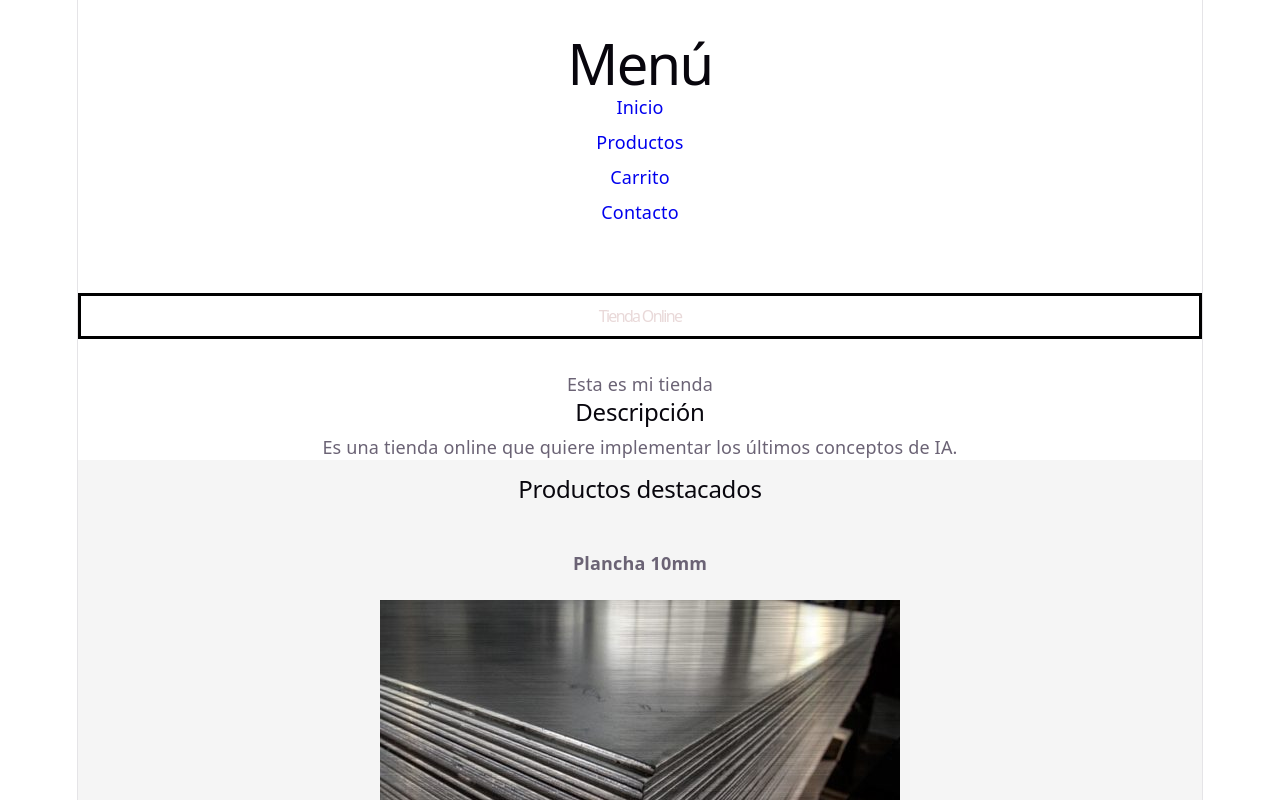
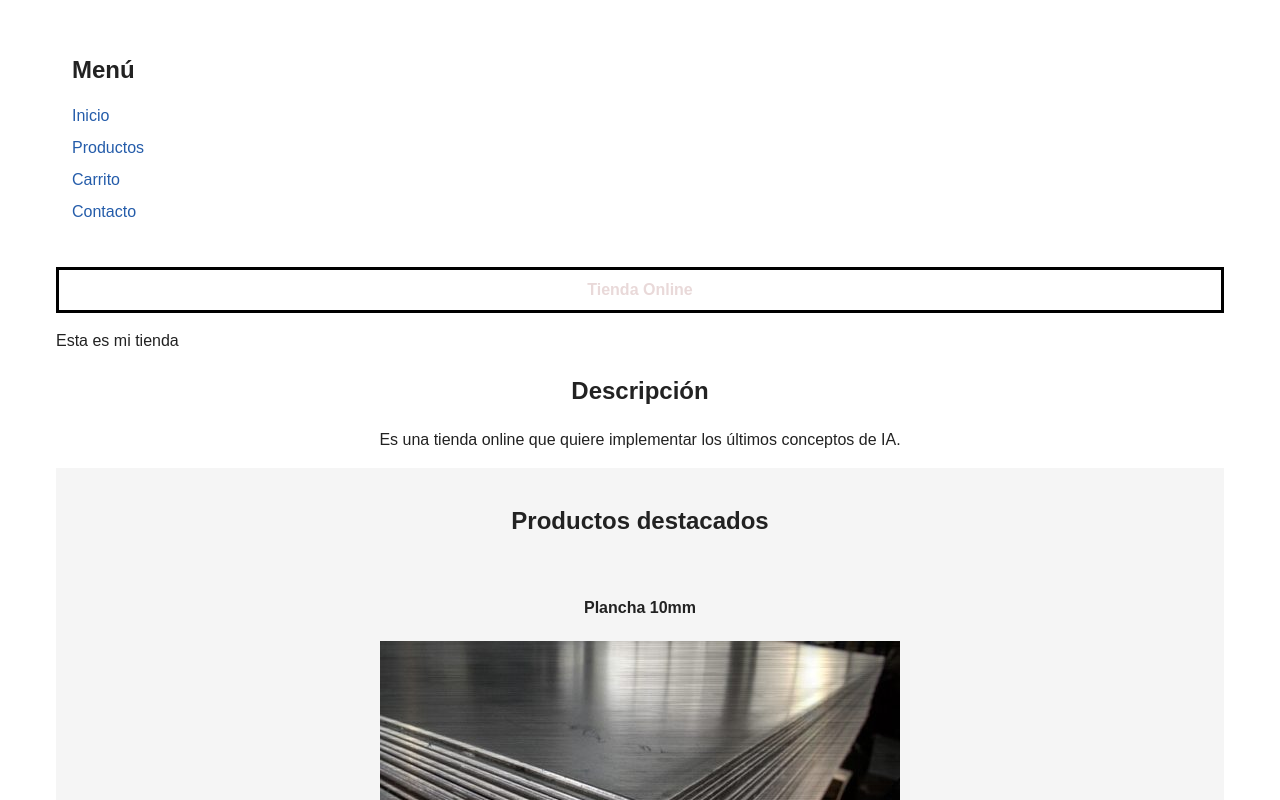
Before and after one commit to RAndres2208/ProyectoFullstack2, a React (Vite) app: page / in a window 1280 px wide. Shown: the top 800 px of the page. Built offline with nearby package versions, Linux system fonts and the light colour scheme.

Commit message:
Eliminar estilos de plantilla y simplificar CSS global

```diff
--- a/src/index.css
+++ b/src/index.css
@@ -1,111 +1,47 @@
-:root {
-  --text: #6b6375;
-  --text-h: #08060d;
-  --bg: #fff;
-  --border: #e5e4e7;
-  --code-bg: #f4f3ec;
-  --accent: #aa3bff;
-  --accent-bg: rgba(170, 59, 255, 0.1);
-  --accent-border: rgba(170, 59, 255, 0.5);
-  --social-bg: rgba(244, 243, 236, 0.5);
-  --shadow:
-    rgba(0, 0, 0, 0.1) 0 10px 15px -3px, rgba(0, 0, 0, 0.05) 0 4px 6px -2px;
-
-  --sans: system-ui, 'Segoe UI', Roboto, sans-serif;
-  --heading: system-ui, 'Segoe UI', Roboto, sans-serif;
-  --mono: ui-monospace, Consolas, monospace;
-
-  font: 18px/145% var(--sans);
-  letter-spacing: 0.18px;
-  color-scheme: light dark;
-  color: var(--text);
-  background: var(--bg);
-  font-synthesis: none;
-  text-rendering: optimizeLegibility;
-  -webkit-font-smoothing: antialiased;
-  -moz-osx-font-smoothing: grayscale;
-
-  @media (max-width: 1024px) {
-    font-size: 16px;
-  }
+* {
+  box-sizing: border-box;
 }
 
-@media (prefers-color-scheme: dark) {
-  :root {
-    --text: #9ca3af;
-    --text-h: #f3f4f6;
-    --bg: #16171d;
-    --border: #2e303a;
-    --code-bg: #1f2028;
-    --accent: #c084fc;
-    --accent-bg: rgba(192, 132, 252, 0.15);
-    --accent-border: rgba(192, 132, 252, 0.5);
-    --social-bg: rgba(47, 48, 58, 0.5);
-    --shadow:
-      rgba(0, 0, 0, 0.4) 0 10px 15px -3px, rgba(0, 0, 0, 0.25) 0 4px 6px -2px;
-  }
-
-  #social .button-icon {
-    filter: invert(1) brightness(2);
-  }
-}
-
-#root {
-  width: 1126px;
-  max-width: 100%;
-  margin: 0 auto;
-  text-align: center;
-  border-inline: 1px solid var(--border);
-  min-height: 100svh;
-  display: flex;
-  flex-direction: column;
-  box-sizing: border-box;
+:root {
+  font-family: Arial, Helvetica, sans-serif;
+  font-size: 16px;
+  line-height: 1.5;
+  color: #222222;
+  background-color: #ffffff;
 }
 
 body {
   margin: 0;
 }
 
-h1,
-h2 {
-  font-family: var(--heading);
-  font-weight: 500;
-  color: var(--text-h);
+#root {
+  width: 100%;
+  max-width: 1200px;
+  min-height: 100vh;
+  margin: 0 auto;
+  padding: 16px;
 }
 
-h1 {
-  font-size: 56px;
-  letter-spacing: -1.68px;
-  margin: 32px 0;
-  @media (max-width: 1024px) {
-    font-size: 36px;
-    margin: 20px 0;
-  }
-}
-h2 {
-  font-size: 24px;
-  line-height: 118%;
-  letter-spacing: -0.24px;
-  margin: 0 0 8px;
-  @media (max-width: 1024px) {
-    font-size: 20px;
-  }
-}
-p {
-  margin: 0;
+img {
+  max-width: 100%;
+  height: auto;
 }
 
-code,
-.counter {
-  font-family: var(--mono);
-  display: inline-flex;
-  border-radius: 4px;
-  color: var(--text-h);
+input,
+textarea,
+button {
+  font: inherit;
 }
 
-code {
-  font-size: 15px;
-  line-height: 135%;
-  padding: 4px 8px;
-  background: var(--code-bg);
+button {
+  cursor: pointer;
 }
+
+a {
+  color: #245caa;
+}
+
+:focus-visible {
+  outline: 2px solid #245caa;
+  outline-offset: 3px;
+}
```
Also changed, not shown: src/App.css (deleted, +0 -184 lines).
